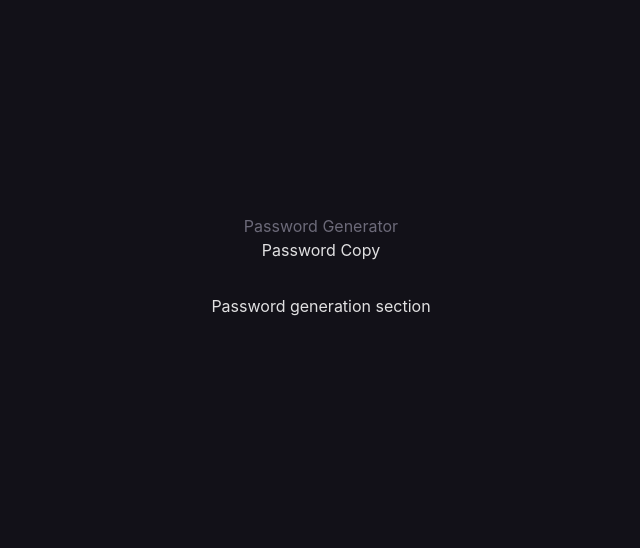
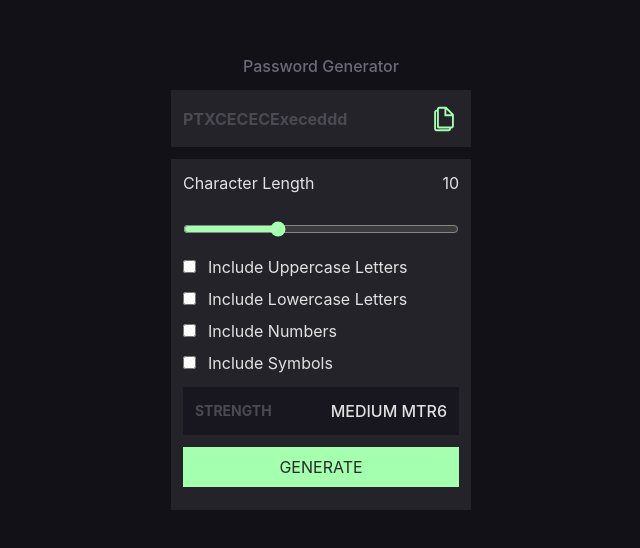
Before and after one commit to alvyynm/pwdgen24, a React (Vite) app: page / in a window 1280 px wide. Shown: the part 118-666 px from the top of the page, without its empty margins (319-959 px from the left). Built offline with nearby package versions, Linux system fonts and the light colour scheme.

Commit message:
feat: add password generation UI

```diff
--- a/src/App.tsx
+++ b/src/App.tsx
@@ -1,15 +1,139 @@
 import "./App.css";
+import { useState } from "react";
+import CopyButton from "./components/CopyToClipboard";
+import { GeneratePassword } from "./utils/GeneratePassword";
 
 function App() {
+  const [password, setPassword] = useState("PTXCECECExeceddd");
+  const [passwordLength, setPasswordLength] = useState(10);
+  const [passwordStrength, setPasswordStrength] = useState(0);
+  const [includeSymbols, setIncludeSymbols] = useState(false);
+  const [includeNumbers, setIncludeNumbers] = useState(false);
+  const [includeUppercase, setIncludeUppercase] = useState(false);
+  const [includeLowercase, setIncludeLowercase] = useState(false);
+
+  // state change functions
+  const handleLowercaseCheckboxChange = (event) => {
+    setIncludeLowercase(event.target.checked);
+  };
+
+  const handleSymbolsCheckboxChange = (event) => {
+    setIncludeSymbols(event.target.checked);
+  };
+
+  const handleUppercaseCheckboxChange = (event) => {
+    setIncludeUppercase(event.target.checked);
+  };
+
+  const handleNumbersCheckboxChange = (event) => {
+    setIncludeNumbers(event.target.checked);
+  };
+
+  const handlePasswordLengthChange = (event) => {
+    setPasswordLength(event.target.value);
+  };
+
   return (
     <>
-      <div>
-        <h1>Password Generator</h1>
-      </div>
-      <div>Password Copy</div>
-      <div className="card">
-        <p>Password generation section</p>
-      </div>
+      <main className="flex flex-col gap-3">
+        <h1 className="font-medium">Password Generator</h1>
+        <div className="flex flex-col gap-3 h-[420px] w-[300px]">
+          <div className="flex flex-row items-center justify-between gap-10 bg-[#24232a] text-[#4b4a53] hover:text-white h-16 p-3">
+            <span className="font-bold">{password}</span>
+            <CopyButton text={password} />
+          </div>
+          <div className="bg-[#24232a] flex flex-col gap-3 h-full">
+            <div className="flex flex-row items-center justify-between bg-[#24232a] h-12 px-3">
+              <span>Character Length</span>
+              <span>{passwordLength}</span>
+            </div>
+            <div className="px-3">
+              <input
+                type="range"
+                min={5}
+                max={20}
+                defaultValue={10}
+                onChange={handlePasswordLengthChange}
+                name="length"
+                id="length"
+                className="w-full accent-[#a4ffaf] focus:border-blue-400"
+              />
+            </div>
+            <div className="text-start px-3 flex flex-col gap-2">
+              <div>
+                <input
+                  type="checkbox"
+                  name="uppercase"
+                  id="uppercase"
+                  checked={includeUppercase}
+                  onChange={handleUppercaseCheckboxChange}
+                  className="mr-3 accent-[#a4ffaf]"
+                />
+                <label htmlFor="uppercase">Include Uppercase Letters</label>
+              </div>
+              <div>
+                <input
+                  type="checkbox"
+                  name="lowercase"
+                  id="lowercase"
+                  checked={includeLowercase}
+                  onChange={handleLowercaseCheckboxChange}
+                  className="mr-3 accent-[#a4ffaf]"
+                />
+                <label htmlFor="lowercase">Include Lowercase Letters</label>
+              </div>
+              <div>
+                <input
+                  type="checkbox"
+                  name="numbers"
+                  id="numbers"
+                  checked={includeNumbers}
+                  onChange={handleNumbersCheckboxChange}
+                  className="mr-3 accent-[#a4ffaf]"
+                />
+                <label htmlFor="numbers">Include Numbers</label>
+              </div>
+              <div>
+                <input
+                  type="checkbox"
+                  name="symbols"
+                  id="symbols"
+                  checked={includeSymbols}
+                  onChange={handleSymbolsCheckboxChange}
+                  className="mr-3 accent-[#a4ffaf]"
+                />
+                <label htmlFor="symbols">Include Symbols</label>
+              </div>
+            </div>
+            <div className="px-3">
+              <div className="flex flex-row items-center justify-between gap-10 bg-[#18171f] h-12 p-3">
+                <span className="font-bold text-[#4b4a53] text-sm">
+                  STRENGTH
+                </span>
+                <span className="font-medium">MEDIUM MTR6</span>
+              </div>
+            </div>
+            <div className="px-3">
+              <button
+                className="bg-[#a4ffaf] border border-[#a4ffaf] text-[#262c25] hover:bg-[#24232a] hover:text-[#a4ffaf] h-10 w-full"
+                onClick={() =>
+                  setPassword(
+                    GeneratePassword(
+                      passwordLength,
+                      includeLowercase,
+                      includeUppercase,
+                      includeNumbers,
+                      includeSymbols
+                    )
+                  )
+                }
+              >
+                GENERATE
+              </button>
+            </div>
+          </div>
+        </div>
+      </main>
     </>
   );
 }
```
